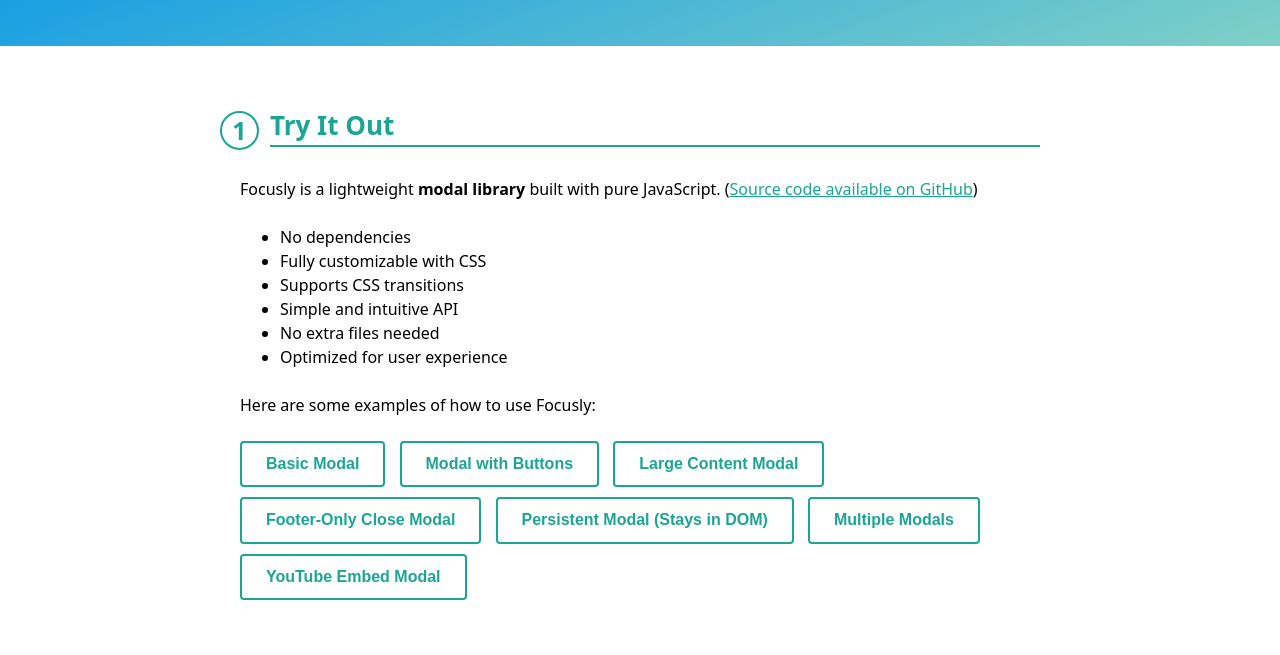
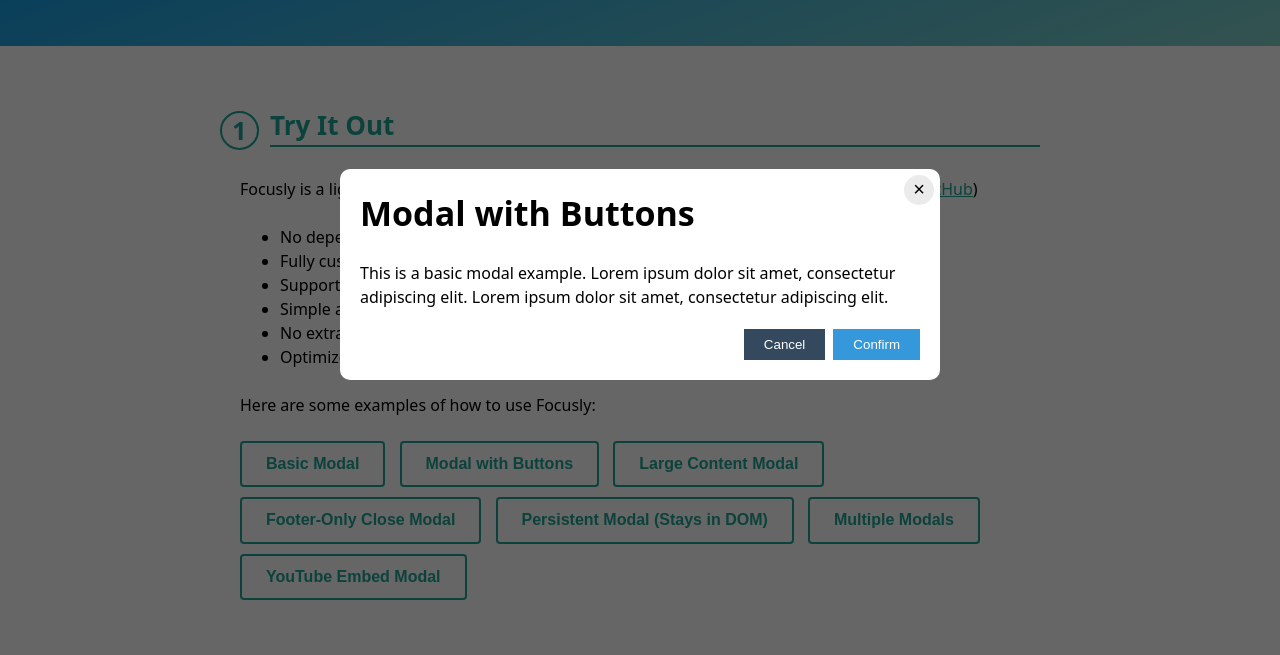
Before and after one commit to vietkhainguyen/focusly, a website: page index.html in a window 1280 px wide. Both pictures are taken after a click on the button "Modal with Buttons". Shown: the part 126-781 px from the top of the page. Drawn offline with Linux system fonts and the light colour scheme.

Commit message:
Finished Demo for Focusly

```diff
--- a/assets/styles.css
+++ b/assets/styles.css
@@ -203,6 +203,25 @@
   border-radius: 4px;
 }
 
+.modal-btn {
+  padding: 8px 20px;
+  color: #fff;
+  background: #34495e;
+  border: none;
+}
+
+.modal-btn.primary {
+  background: #3498db;
+}
+
+.modal-btn.danger {
+  background: #e74c3c;
+}
+
+.modal-btn.pull-left {
+  margin-right: auto;
+}
+
 .important {
   text-decoration: underline;
 }
--- a/index.html
+++ b/index.html
@@ -61,16 +61,16 @@
       <button class="btn btn--secondary btn-demo js-focusly-modal-3">
         Large Content Modal
       </button>
-      <button class="btn btn--secondary btn-demo js-focusly-modal-5">
+      <button class="btn btn--secondary btn-demo js-focusly-modal-4">
         Footer-Only Close Modal
       </button>
-      <button class="btn btn--secondary btn-demo js-focusly-modal-6">
+      <button class="btn btn--secondary btn-demo js-focusly-modal-5">
         Persistent Modal (Stays in DOM)
       </button>
-      <button class="btn btn--secondary btn-demo js-focusly-modal-7">
+      <button class="btn btn--secondary btn-demo js-focusly-modal-6">
         Multiple Modals
       </button>
-      <button class="btn btn--secondary btn-demo js-focusly-modal-4">
+      <button class="btn btn--secondary btn-demo js-focusly-modal-7">
         YouTube Embed Modal
       </button>
 
@@ -406,6 +406,8 @@
       hljs.initHighlightingOnLoad();
 
       // Modal samples
+
+      // Basic Modal
       const modal1Btn = document.querySelector(".js-focusly-modal-1");
 
       const modal1 = new Focusly({
@@ -417,6 +419,99 @@
       modal1Btn.onclick = () => {
         modal1.open();
       };
+
+      // Modal with Buttons
+      const modal2Btn = document.querySelector(".js-focusly-modal-2");
+
+      const modal2 = new Focusly({
+        content: `
+        <h1>Modal with Buttons</h1>
+        <p>This is a basic modal example. Lorem ipsum dolor sit amet, consectetur adipiscing elit. Lorem ipsum dolor sit amet, consectetur adipiscing elit.</p>`,
+        footer: true,
+      });
+      modal2.addFooterButton("Cancel", "modal-btn", () => {
+        modal2.close();
+      });
+      modal2.addFooterButton("Confirm", "modal-btn primary", () => {
+        console.log("Something...");
+        modal2.close();
+      });
+      modal2Btn.onclick = () => {
+        modal2.open();
+      };
+
+      // Large Content Modal
+      const modal3Btn = document.querySelector(".js-focusly-modal-3");
+
+      const modal3 = new Focusly({
+        content: `
+        <h1>Large Content Modal</h1>
+        <p>This is a basic modal example. Lorem ipsum dolor sit amet, consectetur adipiscing elit. Lorem ipsum dolor sit amet, consectetur adipiscing elit. Lorem ipsum dolor sit amet, consectetur adipiscing elit. Lorem ipsum dolor sit amet, consectetur adipiscing elit. Lorem ipsum dolor sit amet, consectetur adipiscing elit. Lorem ipsum dolor sit amet, consectetur adipiscing elit. Lorem ipsum dolor sit amet, consectetur adipiscing elit. Lorem ipsum dolor sit amet, consectetur adipiscing elit.</p>
+        <p>This is a basic modal example. Lorem ipsum dolor sit amet, consectetur adipiscing elit. Lorem ipsum dolor sit amet, consectetur adipiscing elit. Lorem ipsum dolor sit amet, consectetur adipiscing elit. Lorem ipsum dolor sit amet, consectetur adipiscing elit. Lorem ipsum dolor sit amet, consectetur adipiscing elit. Lorem ipsum dolor sit amet, consectetur adipiscing elit. Lorem ipsum dolor sit amet, consectetur adipiscing elit. Lorem ipsum dolor sit amet, consectetur adipiscing elit.</p>
+        <p>This is a basic modal example. Lorem ipsum dolor sit amet, consectetur adipiscing elit. Lorem ipsum dolor sit amet, consectetur adipiscing elit. Lorem ipsum dolor sit amet, consectetur adipiscing elit. Lorem ipsum dolor sit amet, consectetur adipiscing elit. Lorem ipsum dolor sit amet, consectetur adipiscing elit. Lorem ipsum dolor sit amet, consectetur adipiscing elit. Lorem ipsum dolor sit amet, consectetur adipiscing elit. Lorem ipsum dolor sit amet, consectetur adipiscing elit.</p>
+        <p>This is a basic modal example. Lorem ipsum dolor sit amet, consectetur adipiscing elit. Lorem ipsum dolor sit amet, consectetur adipiscing elit. Lorem ipsum dolor sit amet, consectetur adipiscing elit. Lorem ipsum dolor sit amet, consectetur adipiscing elit. Lorem ipsum dolor sit amet, consectetur adipiscing elit. Lorem ipsum dolor sit amet, consectetur adipiscing elit. Lorem ipsum dolor sit amet, consectetur adipiscing elit. Lorem ipsum dolor sit amet, consectetur adipiscing elit.</p>`,
+      });
+
+      modal3Btn.onclick = () => {
+        modal3.open();
+      };
+
+      // Footer-Only Close Modal
+      const modal4Btn = document.querySelector(".js-focusly-modal-4");
+
+      const modal4 = new Focusly({
+        content: `
+        <h1>Footer-Only Close Modal</h1>
+        <p>This is a basic modal example. Lorem ipsum dolor sit amet, consectetur adipiscing elit. Lorem ipsum dolor sit amet, consectetur adipiscing elit.</p>`,
+        footer: true,
+        closeMethods: [],
+      });
+      modal4.addFooterButton("Close", "modal-btn", () => {
+        modal4.close();
+      });
+      modal4Btn.onclick = () => {
+        modal4.open();
+      };
+
+      // Persistent Modal (Stays in DOM)
+      const modal5Btn = document.querySelector(".js-focusly-modal-5");
+
+      const modal5 = new Focusly({
+        content: `
+        <h1>Persistent Modal (Stays in DOM)</h1>
+        <p>This is a basic modal example. Lorem ipsum dolor sit amet, consectetur adipiscing elit. Lorem ipsum dolor sit amet, consectetur adipiscing elit.</p>`,
+        destroyOnClose: false,
+      });
+
+      modal5Btn.onclick = () => {
+        modal5.open();
+      };
+
+      // Mutiple Modals
+      const modal6Btn = document.querySelector(".js-focusly-modal-6");
+
+      const modal6 = new Focusly({
+        content: `
+        <h1>Mutiple Modals</h1>
+        <p>This is a basic modal example. Lorem ipsum dolor sit amet, consectetur adipiscing elit. Lorem ipsum dolor sit amet, consectetur adipiscing elit.</p>
+        <button class="btn" onclick ="modal1.open();">Open Basic Modal</button>
+        `,
+        destroyOnClose: false,
+      });
+      modal6Btn.onclick = () => {
+        modal6.open();
+      };
+
+      // Youtube Embed Modal
+      const modal7Btn = document.querySelector(".js-focusly-modal-7");
+
+      const modal7 = new Focusly({
+        content: `<iframe width="560" height="315" src="https://www.youtube.com/embed/kBqWtdMpies?si=Sd42rW20O-BahP9e" title="YouTube video player" frameborder="0" allow="accelerometer; autoplay; clipboard-write; encrypted-media; gyroscope; picture-in-picture; web-share" referrerpolicy="strict-origin-when-cross-origin" allowfullscreen></iframe>`,
+        destroyOnClose: false,
+      });
+      modal7Btn.onclick = () => {
+        modal7.open();
+      };
     </script>
   </body>
 </html>
--- a/src/focusly.js
+++ b/src/focusly.js
@@ -153,7 +153,7 @@
   }, 0);
 
   // Disable scrolling
-  if (this.opt.enableScrollLock) {
+  if (Focusly.elements.length === 1 && this.opt.enableScrollLock) {
     const target = this.opt.scrolllockTarget();
 
     if (this._hasScrollbar(target)) {
```
Also changed, not shown: focusly.min.js.
